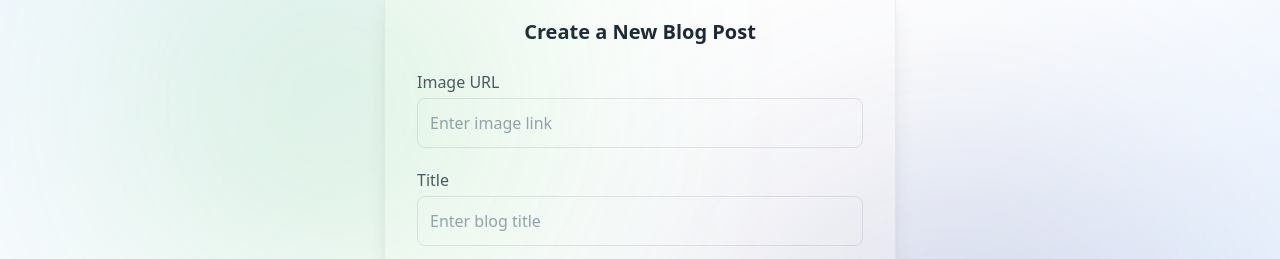
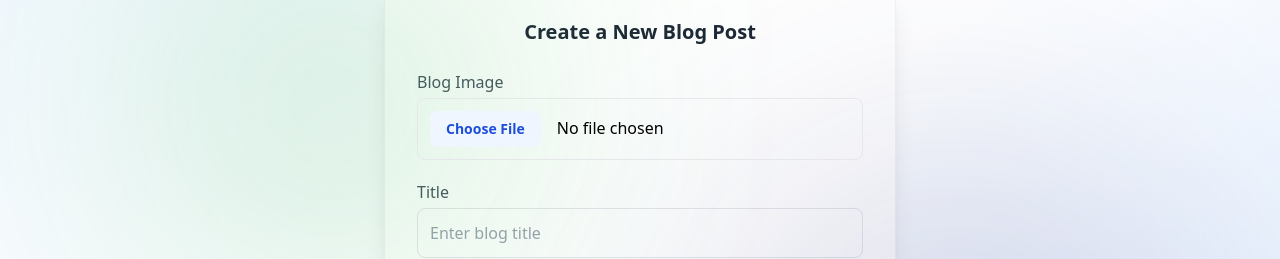
Before and after one commit to YASWANTH104/Aram-Medicals, a React (Vite) app: page /add-blog in a window 1280 px wide. Shown: the part 215-474 px from the top of the page. Built offline with nearby package versions, Linux system fonts and the light colour scheme; no server answers; a web font is replaced by a local one.

Commit message:
cloudinary added

```diff
--- a/src/pages/AddBlogPage.jsx
+++ b/src/pages/AddBlogPage.jsx
@@ -12,13 +12,63 @@ export default function AddBlogPage() {
     author: "",
   });
 
+  const [uploading, setUploading] = useState(false);
+  const [imagePreview, setImagePreview] = useState("");
+
   const navigate = useNavigate();
 
   const handleChange = (e) =>
     setForm({ ...form, [e.target.name]: e.target.value });
 
+  // Handle image upload to Cloudinary
+  const handleImageUpload = async (e) => {
+    const file = e.target.files[0];
+    if (!file) return;
+
+    // Validate file type
+    if (!file.type.startsWith("image/")) {
+      alert("Please upload an image file");
+      return;
+    }
+
+    setUploading(true);
+
+    const formData = new FormData();
+    formData.append("file", file);
+    formData.append("upload_preset", import.meta.env.VITE_CLOUDINARY_UPLOAD_PRESET);
+
+    try {
+      const response = await fetch(
+        `https://api.cloudinary.com/v1_1/${import.meta.env.VITE_CLOUDINARY_CLOUD_NAME}/image/upload`,
+        {
+          method: "POST",
+          body: formData,
+        }
+      );
+
+      const data = await response.json();
+
+      if (data.secure_url) {
+        setForm({ ...form, photo: data.secure_url });
+        setImagePreview(data.secure_url);
+      } else {
+        alert("Image upload failed. Please try again.");
+      }
+    } catch (error) {
+      console.error("Error uploading image:", error);
+      alert("Error uploading image. Please try again.");
+    } finally {
+      setUploading(false);
+    }
+  };
+
   const handleSubmit = async (e) => {
     e.preventDefault();
+
+    if (!form.photo) {
+      alert("Please upload an image");
+      return;
+    }
 
     // Add createdAt timestamp automatically
     const blogWithDate = {
@@ -49,15 +99,47 @@ export default function AddBlogPage() {
 
         <form onSubmit={handleSubmit} className="space-y-5">
           <div>
-            <label className="block text-gray-600 mb-1">Image URL</label>
-            <input
-              name="photo"
-              placeholder="Enter image link"
-              value={form.photo}
-              onChange={handleChange}
-              className="w-full p-3 border rounded-lg focus:outline-none focus:ring-2 focus:ring-blue-500"
-              required
-            />
+            <label className="block text-gray-600 mb-1">Blog Image</label>
+
+            {/* Image Preview */}
+            {imagePreview && (
+              <div className="mb-3 relative">
+                <img
+                  src={imagePreview}
+                  alt="Preview"
+                  className="w-full h-48 object-cover rounded-lg border-2 border-blue-200"
+                />
+                <button
+                  type="button"
+                  onClick={() => {
+                    setImagePreview("");
+                    setForm({ ...form, photo: "" });
+                  }}
+                  className="absolute top-2 right-2 bg-red-500 text-white rounded-full w-8 h-8 flex items-center justify-center hover:bg-red-600 transition"
+                >
+                  ✕
+                </button>
+              </div>
+            )}
+
+            {/* File Input */}
+            <div className="relative">
+              <input
+                type="file"
+                accept="image/*"
+                onChange={handleImageUpload}
+                disabled={uploading}
+                className="w-full p-3 border rounded-lg focus:outline-none focus:ring-2 focus:ring-blue-500 file:mr-4 file:py-2 file:px-4 file:rounded-lg file:border-0 file:text-sm file:font-semibold file:bg-blue-50 file:text-blue-700 hover:file:bg-blue-100 disabled:opacity-50 disabled:cursor-not-allowed"
+              />
+
+              {/* Upload Progress */}
+              {uploading && (
+                <div className="mt-2 flex items-center gap-2 text-blue-600">
+                  <div className="animate-spin rounded-full h-5 w-5 border-b-2 border-blue-600"></div>
+                  <span className="text-sm">Uploading image...</span>
+                </div>
+              )}
+            </div>
           </div>
 
           <div>
```
Also changed, not shown: env_example.txt (added).
